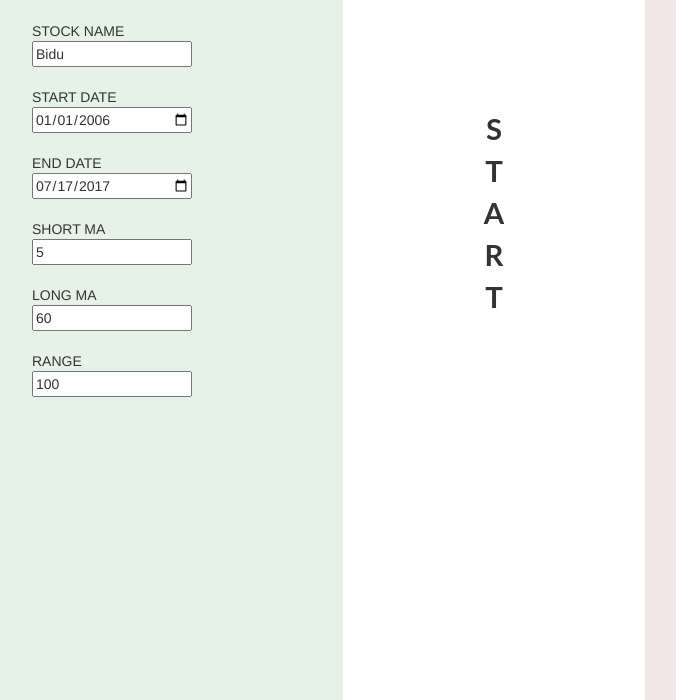
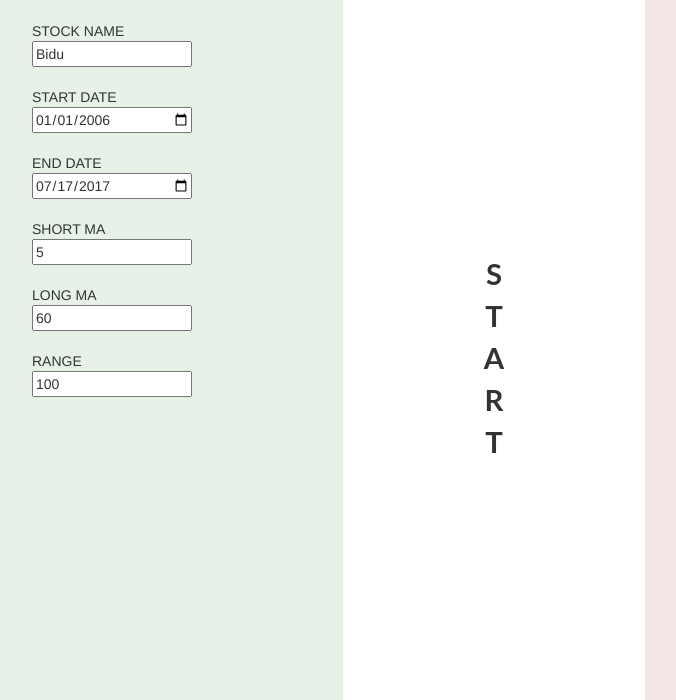
Before and after one commit to lljjyy21/ninedays, a Flask app: page / in a window 1280 px wide. Shown: the part 799-1499 px from the top of the page, without its empty margins (146-822 px from the left). Run offline with Flask 2, Linux system fonts and the light colour scheme; some libraries are stand-ins or nearby versions.

Commit message:
Make START button vertically center in desktop version of website

```diff
--- a/static/css/custom.css
+++ b/static/css/custom.css
@@ -86,7 +86,6 @@ body{
 }
 
 #btn-text {
-    margin-top: 100px;
 }
 
 .remove-style {
--- a/static/js/custom.js
+++ b/static/js/custom.js
@@ -31,6 +31,7 @@ function Page() {
     var body = new Body();
     var footer = new Footer();
     var inputField = new InputField();
+    var verticalCenterButtonText = new VerticalCenterButtonText();
     var isMobileLayout = $('#mobile').is(':visible');
 
     function updatePage() {
@@ -40,6 +41,7 @@ function Page() {
         }
         else {
             footer.update();
+            verticalCenterButtonText.update();
         }
     }
 
@@ -118,6 +120,23 @@ function InputField() {
 
     return {
         update: updateInputFieldWidth
+    };
+}
+
+
+function VerticalCenterButtonText() {
+
+    function updateTextMargin() {
+        var text = $('#btn-text');
+        var verticalTextHeight = text.height(),
+            centerColumnHeight = $('#functional-page').height();
+
+        var marginTop = centerColumnHeight/2 - verticalTextHeight/2;
+        text.css({'margin-top': marginTop});
+    }
+
+    return {
+        update: updateTextMargin
     };
 }
 
```
